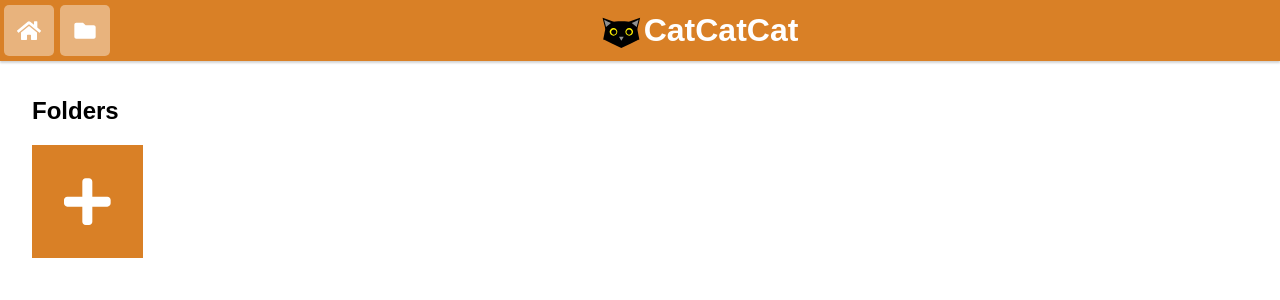
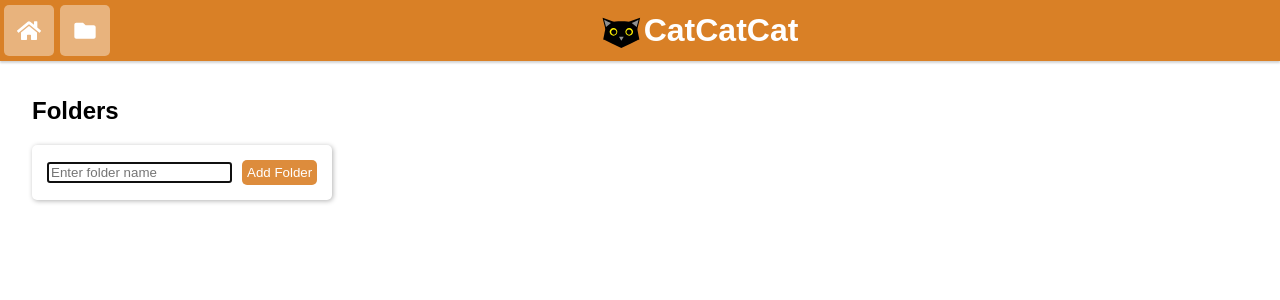
Before and after one commit to s3689696/catcatcat, a React (Create React App) app: page / in a window 1280 px wide. Both pictures are taken after a click on the button 87 px from the left and 201 px from the top of the page. Shown: the top 300 px of the page. Built offline with nearby package versions, Linux system fonts and the light colour scheme.

Commit message:
Implemented simple add folder feature.

```diff
--- a/src/App.css
+++ b/src/App.css
@@ -2,12 +2,17 @@ html, body, #reactapp, .App {
   height: 100%;
 }
 
-.App {
+.app {
   flex-flow: column nowrap;
   height: 100vh;
 }
 
-.Header {
+.coloured {
+  background-color: hsl(202, 100%, 50%);
+  color: white;
+}
+
+.header {
   flex: 0 0 50px;
   background-color: hsl(30, 70%, 50%);
   box-shadow: 0 2px 2px lightgray;
@@ -15,7 +20,7 @@ html, body, #reactapp, .App {
   display: flex;
 }
 
-.Header-btn {
+.header__btn {
   background-color: hsl(30, 70%, 70%);
   padding: 15px 0;
   min-width: 50px;
@@ -23,37 +28,71 @@ html, body, #reactapp, .App {
   margin: 0 3px;
 }
 
-.Title {
+.header__title {
   margin: auto;
 }
 
-.Title > * {
+.header__title > * {
   display: inline-block;
   margin: auto 0;
   vertical-align: middle;
 }
 
-.Header-btn, .Title {
+.header__btn, .header__title {
   color: white;
 }
 
-.Main {
+.main {
   flex: 1 1 auto;
   padding: 1em 2em;
 }
 
-.add-folder-btn{
+.drawer {
+  display: flex;
+  align-items: center;
+}
+
+.newfolder-input__btn{
   background-color: hsl(30, 70%, 50%);
   border: none;
   color: white;
   padding: 30px 32px;
   text-align: center;
   text-decoration: none;
-  display: inline-block;
 }
 
-.add-folder-btn:hover {
+.newfolder-input__btn:hover {
   background-color: hsl(30, 70%, 70%);
+}
+
+.newfolder-input {
+  background-color: hsl(0, 0%, 100%);
+  box-shadow: 1px 1px 5px hsl(0, 0%, 70%);
+  border-radius: 5px;
+}
+
+.newfolder-input__panel {
+  display: inline-block;
+  margin: 15px;
+}
+
+.simple-btn {
+  background-color: hsl(30, 70%, 55%);
+  border: none;
+  color: white;
+  padding: 5px;
+  border-radius: 5px;
+  margin: 0 0 0 10px;
+}
+
+.simple-btn:hover{
+  background-color: hsl(30, 70%, 45%);
+}
+
+.folder {
+  padding: 0 30px 0 0;
+  text-align: center;
+  color: black;
 }
 
 @media all {
--- a/src/App.js
+++ b/src/App.js
@@ -6,7 +6,7 @@ import {Main} from './components/Main.js';
 class App extends Component {
   render() {
     return (
-      <div className="App">
+      <div className="app">
         <Header />
         <Main />
       </div>
--- a/src/components/Cabinet.js
+++ b/src/components/Cabinet.js
@@ -1,22 +1,12 @@
-import React from 'react';
-import { FontAwesomeIcon } from '@fortawesome/react-fontawesome';
-import { faPlus } from '@fortawesome/free-solid-svg-icons';
+import { connect } from 'react-redux';
+import Folders from './Folders';
 
-export class Cabinet extends React.Component {
+const mapStateToProps = ({handleFolders: {folders}}) => ({
+    folders
+});
 
-    createFolder() {
+const Cabinet = connect(
+    mapStateToProps
+)(Folders);
 
-    }
-
-    render() {
-        return (
-            <div className="Cabinet">
-                <h2>Folders</h2>
-                <button className="add-folder-btn" onClick={this.createFolder}>
-                    <FontAwesomeIcon icon={faPlus} size="4x"/>
-                </button>
-
-            </div>
-        )
-    }
-}
+export default Cabinet;
--- /dev/null
+++ b/src/components/Folder.js
@@ -0,0 +1,12 @@
+import React from 'react';
+import { FontAwesomeIcon } from '@fortawesome/react-fontawesome';
+import { faFolderOpen } from '@fortawesome/free-solid-svg-icons';
+
+const Folder = ({ name }) => (
+    <div className="folder">
+        <FontAwesomeIcon className="folder__icon" icon={faFolderOpen} size="6x"/>
+        <p>{name}</p>
+    </div>
+)
+
+export default Folder;
--- /dev/null
+++ b/src/components/Folders.js
@@ -0,0 +1,23 @@
+import React from 'react';
+import Folder from './Folder';
+import NewFolderButton from './NewFolderButton';
+
+class Folders extends React.Component {
+    render() {
+        return(
+            <div className="folders">
+                <h2>Folders</h2>
+                <div className="drawer">
+                    {this.props.folders.map(folder => {
+                        return(
+                            <Folder name={folder.name}/>
+                        )
+                    })}
+                    <NewFolderButton />
+                </div>
+            </div>
+        )
+    }
+}
+
+export default Folders;
--- a/src/components/Header.js
+++ b/src/components/Header.js
@@ -6,12 +6,12 @@ import { faFolder } from '@fortawesome/free-solid-svg-icons';
 export class Header extends React.Component {
     render() {
         return (
-            <div className="Header">
-                <div className="Header-btns">
-                    <FontAwesomeIcon className="Header-btn" icon={faHome} size="lg"/>
-                    <FontAwesomeIcon className="Header-btn" icon={faFolder} size="lg"/>
+            <div className="header">
+                <div className="header__btns">
+                    <FontAwesomeIcon className="header__btn" icon={faHome} size="lg"/>
+                    <FontAwesomeIcon className="header__btn" icon={faFolder} size="lg"/>
                 </div>
-                <div className="Title">
+                <div className="header__title">
                     <img src={require('../cat.svg')} alt="cat logo" height="50px" width="50px"/>
                     <h1>CatCatCat</h1>
                 </div>
--- a/src/components/Main.js
+++ b/src/components/Main.js
@@ -1,12 +1,12 @@
 import React from 'react'
-import {Cabinet} from './Cabinet'
+import Cabinet from './Cabinet'
 
 export class Main extends React.Component {
     render() {
         return (
-            <div className="Main">
+            <div className="main">
                 <Cabinet />
-                <div className="Main-options">
+                <div className="main-options">
                 </div>
             </div>
         )
--- /dev/null
+++ b/src/components/NewFolderButton.js
@@ -0,0 +1,73 @@
+import React from 'react';
+import { FontAwesomeIcon } from '@fortawesome/react-fontawesome';
+import { faPlus } from '@fortawesome/free-solid-svg-icons';
+import { connect } from 'react-redux'
+import { createFolder } from '../store/actions/actions'
+
+class NewFolderButton extends React.Component {
+    constructor() {
+        super();
+        this.state = {
+            isClicked: false,
+        };
+        this.handleClick = this.handleClick.bind(this);
+        this.handleOutsideClick = this.handleOutsideClick.bind(this);
+        this.textInput = null;
+    }
+
+    handleClick() {
+        if(!this.state.isClicked) {
+            document.addEventListener('click', this.handleOutsideClick, false);
+        } else {
+            document.removeEventListener('click', this.handleOutsideClick, false);
+        }
+        this.setState(prevState => ({
+            isClicked: !prevState.isClicked
+        }));
+    }
+
+    handleOutsideClick(e) {
+        if(this.node.contains(e.target)) {
+            return;
+        }
+        this.handleClick();
+    }
+
+    render() {
+        return(
+            <div className="newfolder-input" ref={ node => {this.node = node;}}>
+                {!this.state.isClicked && (
+                <button className="newfolder-input__btn" onClick={this.handleClick} >
+                    <FontAwesomeIcon icon={faPlus} size="4x"/>
+                </button>
+                )}
+                {this.state.isClicked && (
+                    <div className="newfolder-input__panel">
+                        <form onSubmit={e => {
+                            e.preventDefault()
+                            this.props.createFolder(this.textInput.value)
+                            this.handleClick();
+                        }}
+                        >
+                            <input ref={node => this.textInput = node}
+                                type="text"
+                                value={this.state.value}
+                                autoFocus
+                                placeholder="Enter folder name" />
+                            <input type="submit" className="simple-btn" value="Add Folder"/>
+                        </form>
+                    </div>
+                )}
+            </div>
+        );
+    }
+}
+
+const mapDispatchToProps = dispatch => ({
+    createFolder: name => dispatch(createFolder(name))
+})
+
+export default connect(
+    null,
+    mapDispatchToProps
+)(NewFolderButton);
```
